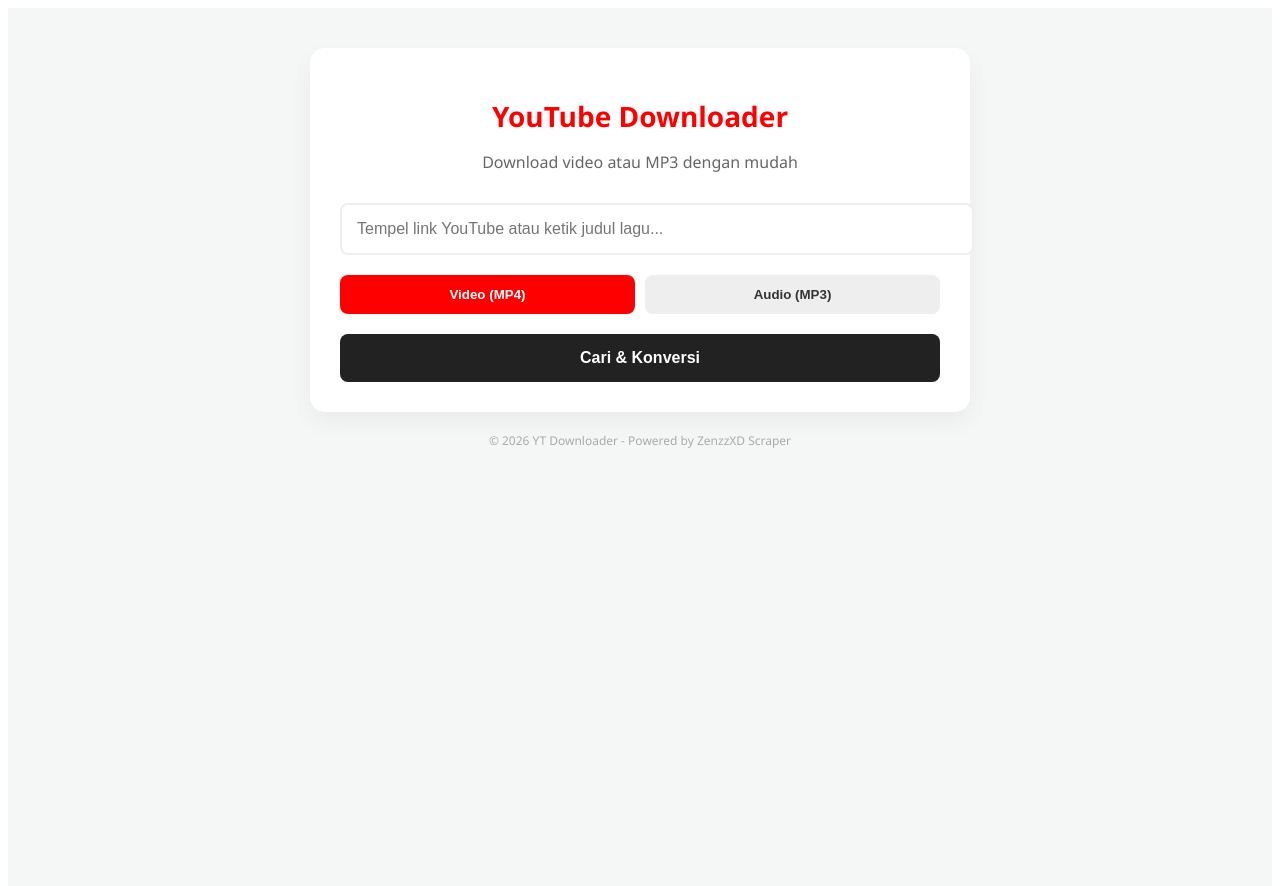
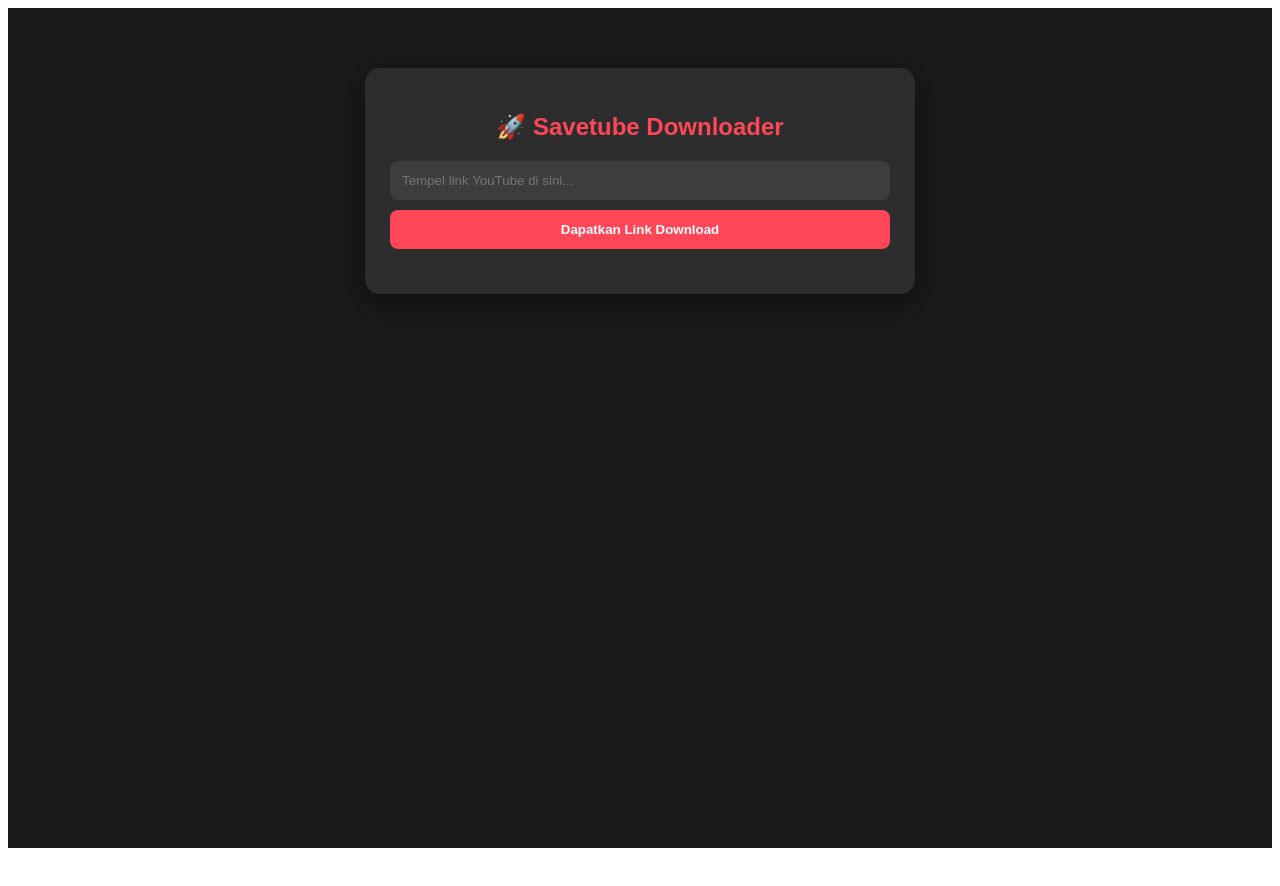
Before and after one commit to warungerik/yt, a Next.js app: page / in a window 1280 px wide. Shown: the top 886 px of the page. After the commit the page ends 856 px from the top, so only its background shows below. Built offline with nearby package versions, Linux system fonts and the light colour scheme.

Commit message:
first commit

```diff
--- a/pages/api/download.js
+++ b/pages/api/download.js
@@ -1,73 +1,77 @@
 import axios from 'axios';
+import crypto from 'crypto';
 
-// Fungsi mengekstrak ID YouTube dari URL
-function convertid(url) {
-    const regex = /(?:youtube\.com\/(?:[^\/]+\/.+\/|(?:v|embed|watch|shorts)\/|.*[?&]v=)|youtu\.be\/)([a-zA-Z0-9_-]{11})(?:[&?]|$)/;
-    const match = url.match(regex);
-    return match ? match[1] : null;
-}
+const KEY_SAVETUBE = Buffer.from('C5D58EF67A7584E4A29F6C35BBC4EB12', 'hex');
 
-// Fungsi mencari ID jika input berupa judul/kata kunci
-async function resolveid(input) {
-    const direct = convertid(input);
-    if (direct) return direct;
-
-    const search = await axios.get(`https://test.flvto.online/search/?q=${encodeURIComponent(input)}`, {
-        headers: {
-            'User-Agent': 'Mozilla/5.0 (Windows NT 10.0; Win64; x64) AppleWebKit/537.36',
-            origin: 'https://v5.ytmp4.is',
-            referer: 'https://v5.ytmp4.is/'
-        }
-    });
-
-    if (!search.data.items || search.data.items.length === 0) throw new Error('Video tidak ditemukan');
-    return search.data.items[0].id;
+function decrypt(enc) {
+    const b = Buffer.from(enc.replace(/\s/g, ''), 'base64');
+    const iv = b.subarray(0, 16);
+    const data = b.subarray(16);
+    const d = crypto.createDecipheriv('aes-128-cbc', KEY_SAVETUBE, iv);
+    return JSON.parse(Buffer.concat([d.update(data), d.final()]).toString());
 }
 
 export default async function handler(req, res) {
     if (req.method !== 'GET') return res.status(405).json({ error: 'Method not allowed' });
 
-    const { input, format = 'mp4' } = req.query;
-    if (!input) return res.status(400).json({ error: 'Input diperlukan' });
+    const { url } = req.query;
+    if (!url) return res.status(400).json({ error: 'URL YouTube diperlukan' });
 
     try {
-        const youtube_id = await resolveid(input);
+        // 1. Dapatkan CDN Random
+        const { data: rd } = await axios.get('https://media.savetube.vip/api/random-cdn', {
+            headers: { origin: 'https://save-tube.com', 'User-Agent': 'Mozilla/5.0' }
+        });
+        const cdn = rd.cdn;
 
-        const { data } = await axios.post('https://ht.flvto.online/converter',
-            { id: youtube_id, fileType: format },
-            {
-                headers: {
-                    'User-Agent': 'Mozilla/5.0 (Windows NT 10.0; Win64; x64) AppleWebKit/537.36',
-                    'Content-Type': 'application/json',
-                    origin: 'https://ht.flvto.online'
-                }
-            }
-        );
+        // 2. Dapatkan Info Video
+        const infoRes = await axios.post(`https://${cdn}/v2/info`, { url }, {
+            headers: { 'Content-Type': 'application/json', origin: 'https://save-tube.com' }
+        });
 
-        if (!data || !data.title) throw new Error('Gagal mengonversi video');
+        if (!infoRes.data?.status) throw new Error('Video tidak ditemukan atau tidak didukung');
+        const json = decrypt(infoRes.data.data);
 
-        // Metadata dasar
-        const responseData = {
-            title: data.title,
-            thumbnail: `https://i.ytimg.com/vi/${youtube_id}/mqdefault.jpg`,
-            duration: data.duration,
-            type: format
+        // 3. Fungsi Helper Download
+        const getDlUrl = async (type, quality) => {
+            const r = await axios.post(`https://${cdn}/download`, {
+                id: json.id,
+                key: json.key,
+                downloadType: type,
+                quality: String(quality)
+            }, { headers: { 'Content-Type': 'application/json', origin: 'https://save-tube.com' } });
+            return r.data?.data?.downloadUrl || null;
         };
 
-        if (format === 'mp3') {
-            responseData.download = data.link;
-            responseData.size = data.filesize;
-        } else {
-            // Mengambil semua opsi kualitas MP4 yang tersedia
-            responseData.formats = data.formats.map(f => ({
-                quality: f.qualityLabel,
-                download: f.url,
-                size: f.sizeText || 'N/A'
-            }));
+        // 4. Proses Link Download (Kita ambil semua yang tersedia)
+        const formats = [];
+
+        // Video Formats
+        for (const v of json.video_formats) {
+            formats.push({
+                quality: v.label || v.quality + 'p',
+                type: 'mp4',
+                download: await getDlUrl('video', v.quality)
+            });
         }
 
-        res.status(200).json(responseData);
+        // Audio Formats
+        for (const a of json.audio_formats) {
+            formats.push({
+                quality: a.label || 'Audio ' + a.quality,
+                type: 'mp3',
+                download: await getDlUrl('audio', a.quality)
+            });
+        }
+
+        res.status(200).json({
+            title: json.title,
+            duration: json.duration,
+            thumbnail: json.thumbnail,
+            formats: formats.filter(f => f.download !== null)
+        });
+
     } catch (err) {
-        res.status(500).json({ error: err.message || 'Terjadi kesalahan sistem' });
+        res.status(500).json({ error: err.message });
     }
 }
--- a/pages/index.js
+++ b/pages/index.js
@@ -1,86 +1,75 @@
 import { useState } from 'react';
 
 export default function Home() {
-  const [input, setInput] = useState('');
-  const [format, setFormat] = useState('mp4');
+  const [url, setUrl] = useState('');
   const [loading, setLoading] = useState(false);
   const [result, setResult] = useState(null);
 
-  const handleSearch = async () => {
-    if (!input.trim()) return alert("Masukkan link atau judul!");
+  const handleFetch = async () => {
+    if (!url) return alert("Masukkan URL!");
     setLoading(true);
     setResult(null);
     try {
-      const res = await fetch(`/api/download?input=${encodeURIComponent(input)}&format=${format}`);
+      const res = await fetch(`/api/download?url=${encodeURIComponent(url)}`);
       const data = await res.json();
-      if (data.error) alert("Error: " + data.error);
+      if (data.error) alert(data.error);
       else setResult(data);
     } catch (e) {
-      alert("Gagal mengambil data dari server.");
+      alert("Gagal memproses video.");
     }
     setLoading(false);
   };
 
   return (
-    <div style={{ backgroundColor: '#f4f7f6', minHeight: '100vh', padding: '40px 20px', fontFamily: 'Segoe UI, Tahoma, Geneva, Verdana, sans-serif' }}>
-      <div style={{ maxWidth: '600px', margin: '0 auto', backgroundColor: '#fff', padding: '30px', borderRadius: '15px', boxShadow: '0 10px 25px rgba(0,0,0,0.05)' }}>
+    <div style={{ backgroundColor: '#1a1a1a', color: '#fff', minHeight: '100vh', padding: '20px', fontFamily: 'sans-serif' }}>
+      <div style={{ maxWidth: '500px', margin: '40px auto', background: '#2d2d2d', padding: '25px', borderRadius: '15px', boxShadow: '0 8px 30px rgba(0,0,0,0.5)' }}>
 
-        <div style={{ textAlign: 'center', marginBottom: '30px' }}>
-          <h1 style={{ color: '#FF0000', fontSize: '28px', marginBottom: '10px' }}>YouTube Downloader</h1>
-          <p style={{ color: '#666' }}>Download video atau MP3 dengan mudah</p>
+        <h2 style={{ textAlign: 'center', color: '#ff4757' }}>🚀 Savetube Downloader</h2>
+
+        <div style={{ marginBottom: '20px' }}>
+          <input
+            type="text"
+            placeholder="Tempel link YouTube di sini..."
+            value={url}
+            onChange={(e) => setUrl(e.target.value)}
+            style={{ width: '100%', padding: '12px', borderRadius: '8px', border: 'none', background: '#3d3d3d', color: '#fff', boxSizing: 'border-box' }}
+          />
+          <button
+            onClick={handleFetch}
+            disabled={loading}
+            style={{ width: '100%', marginTop: '10px', padding: '12px', background: '#ff4757', border: 'none', borderRadius: '8px', color: '#fff', fontWeight: 'bold', cursor: 'pointer' }}
+          >
+            {loading ? 'Sedang Menyiapkan Link...' : 'Dapatkan Link Download'}
+          </button>
         </div>
 
-        <input
-          type="text"
-          placeholder="Tempel link YouTube atau ketik judul lagu..."
-          value={input}
-          onChange={(e) => setInput(e.target.value)}
-          style={{ width: '100%', padding: '15px', borderRadius: '8px', border: '2px solid #eee', fontSize: '16px', outline: 'none', transition: 'border 0.3s' }}
-        />
+        {result && (
+          <div style={{ textAlign: 'center' }}>
+            <img src={result.thumbnail} style={{ width: '100%', borderRadius: '10px', marginBottom: '10px' }} />
+            <h4 style={{ marginBottom: '20px', fontSize: '14px' }}>{result.title}</h4>
 
-        <div style={{ display: 'flex', gap: '10px', margin: '20px 0' }}>
-          <button onClick={() => setFormat('mp4')} style={{ flex: 1, padding: '12px', borderRadius: '8px', cursor: 'pointer', border: 'none', backgroundColor: format === 'mp4' ? '#FF0000' : '#eee', color: format === 'mp4' ? '#fff' : '#333', fontWeight: 'bold' }}>Video (MP4)</button>
-          <button onClick={() => setFormat('mp3')} style={{ flex: 1, padding: '12px', borderRadius: '8px', cursor: 'pointer', border: 'none', backgroundColor: format === 'mp3' ? '#FF0000' : '#eee', color: format === 'mp3' ? '#fff' : '#333', fontWeight: 'bold' }}>Audio (MP3)</button>
-        </div>
-
-        <button
-          onClick={handleSearch}
-          disabled={loading}
-          style={{ width: '100%', padding: '15px', backgroundColor: '#222', color: '#fff', border: 'none', borderRadius: '8px', cursor: 'pointer', fontSize: '16px', fontWeight: 'bold' }}
-        >
-          {loading ? 'Sedang Memproses...' : 'Cari & Konversi'}
-        </button>
-
-        {result && (
-          <div style={{ marginTop: '30px', borderTop: '2px solid #eee', paddingTop: '20px' }}>
-            <img src={result.thumbnail} alt="Thumbnail" style={{ width: '100%', borderRadius: '10px', marginBottom: '15px' }} />
-            <h3 style={{ fontSize: '18px', marginBottom: '15px', color: '#333' }}>{result.title}</h3>
-
-            {result.type === 'mp3' ? (
-              <a href={result.download} target="_blank" rel="noreferrer">
-                <button style={{ width: '100%', padding: '15px', backgroundColor: '#28a745', color: '#fff', border: 'none', borderRadius: '8px', cursor: 'pointer', fontWeight: 'bold' }}>
-                  Download MP3 Sekarang
-                </button>
-              </a>
-            ) : (
-              <div>
-                <p style={{ fontWeight: 'bold', fontSize: '14px', marginBottom: '10px' }}>Pilih Resolusi:</p>
-                {result.formats.map((f, i) => (
-                  <a key={i} href={f.download} target="_blank" rel="noreferrer" style={{ textDecoration: 'none' }}>
-                    <button style={{ width: '100%', padding: '12px', marginBottom: '8px', backgroundColor: '#fff', border: '1px solid #ddd', borderRadius: '8px', cursor: 'pointer', display: 'flex', justifyContent: 'space-between', alignItems: 'center', transition: 'background 0.2s' }}>
-                      <span style={{ color: '#333', fontWeight: '500' }}>🎥 {f.quality}</span>
-                      <span style={{ color: '#FF0000', fontSize: '14px' }}>Download ({f.size})</span>
-                    </button>
-                  </a>
-                ))}
-              </div>
-            )}
+            <div style={{ textAlign: 'left', maxHeight: '300px', overflowY: 'auto', paddingRight: '5px' }}>
+              {result.formats.map((f, i) => (
+                <a key={i} href={f.download} target="_blank" rel="noreferrer" style={{ textDecoration: 'none' }}>
+                  <div style={{
+                    display: 'flex',
+                    justifyContent: 'space-between',
+                    alignItems: 'center',
+                    background: '#3d3d3d',
+                    padding: '10px 15px',
+                    borderRadius: '8px',
+                    marginBottom: '8px',
+                    border: f.type === 'mp3' ? '1px solid #2ed573' : '1px solid #1e90ff'
+                  }}>
+                    <span>{f.type.toUpperCase()} - {f.quality}</span>
+                    <span style={{ color: f.type === 'mp3' ? '#2ed573' : '#1e90ff', fontWeight: 'bold' }}>Download</span>
+                  </div>
+                </a>
+              ))}
+            </div>
           </div>
         )}
       </div>
-      <footer style={{ textAlign: 'center', marginTop: '20px', fontSize: '12px', color: '#aaa' }}>
-        &copy; 2026 YT Downloader - Powered by ZenzzXD Scraper
-      </footer>
     </div>
   );
 }
```
